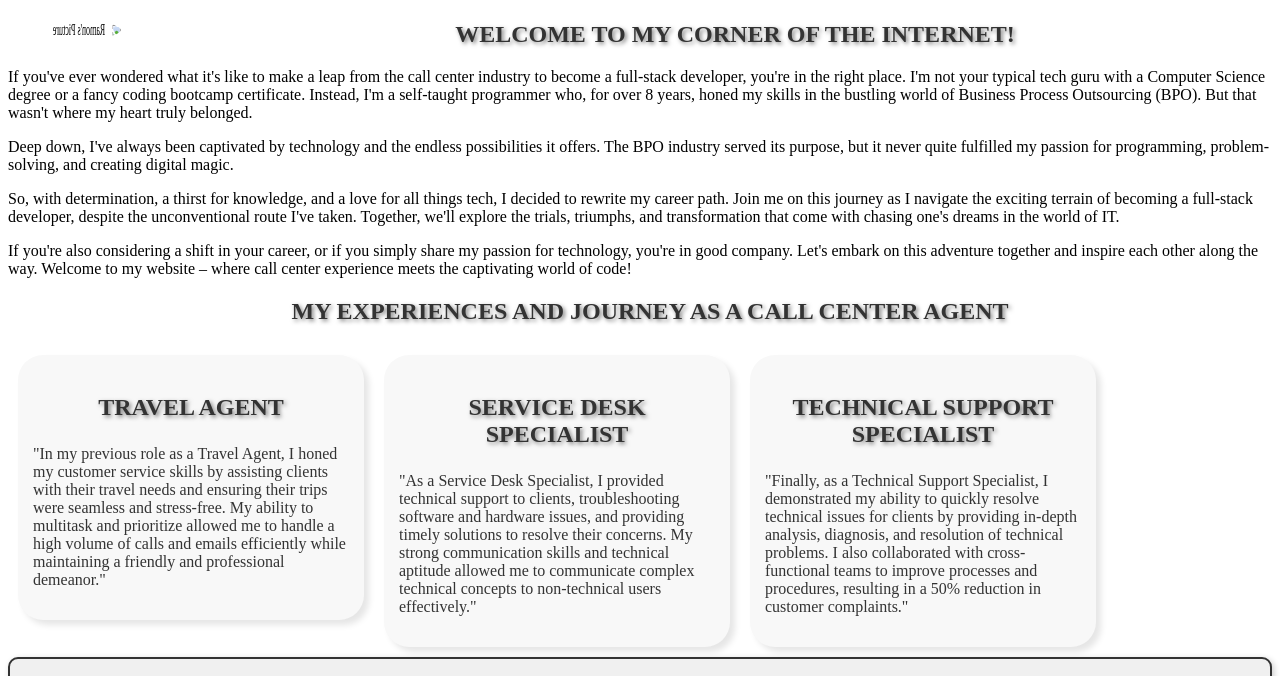
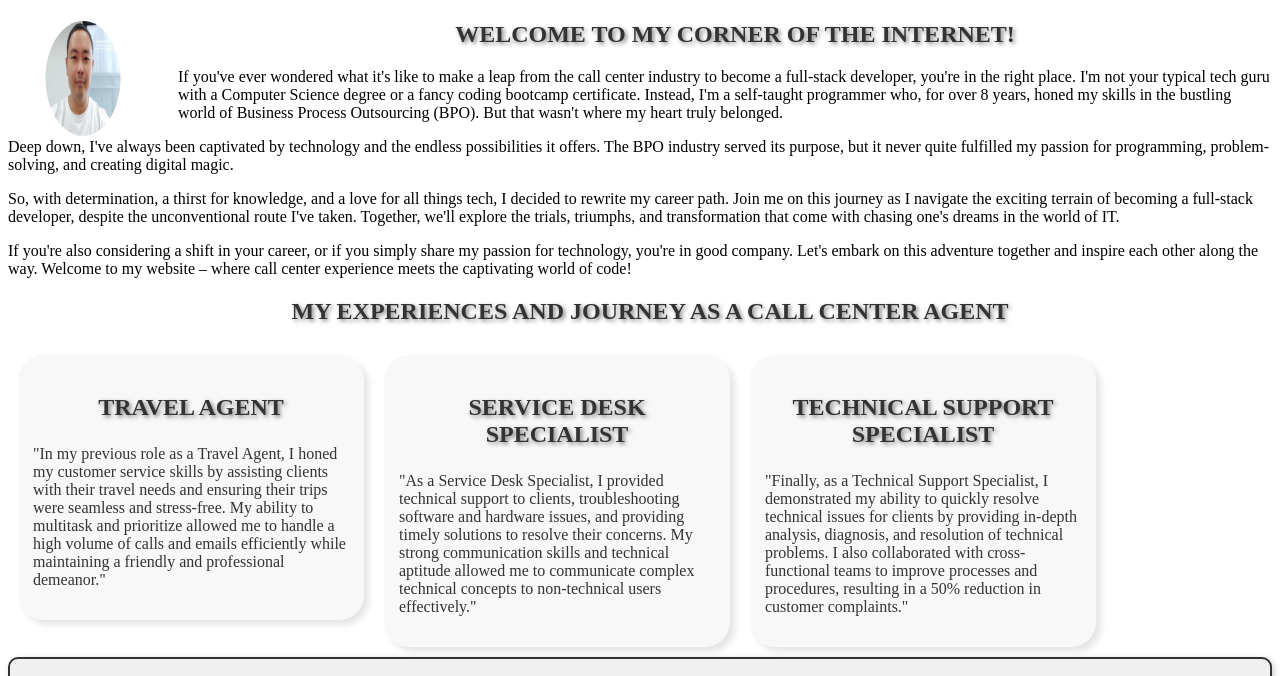
Before and after one commit to Alyspot/html-portfolio, a plain HTML site: page index.html in a window 1280 px wide. Shown: the part 121-797 px from the top of the page. Drawn offline with Linux system fonts and the light colour scheme.

Commit message:
Update index.html
amended

```diff
--- a/index.html
+++ b/index.html
@@ -27,7 +27,7 @@
 
     <div class="Mon">
         <h1>Ramon Lapuz Candelario Jr</h1>
-        <img src="./images/RamonLCJR.png" alt="Ramon's Picture">
+        <img src="RamonLCJR.png" alt="Ramon's Picture">
     </div>
 
 
```
